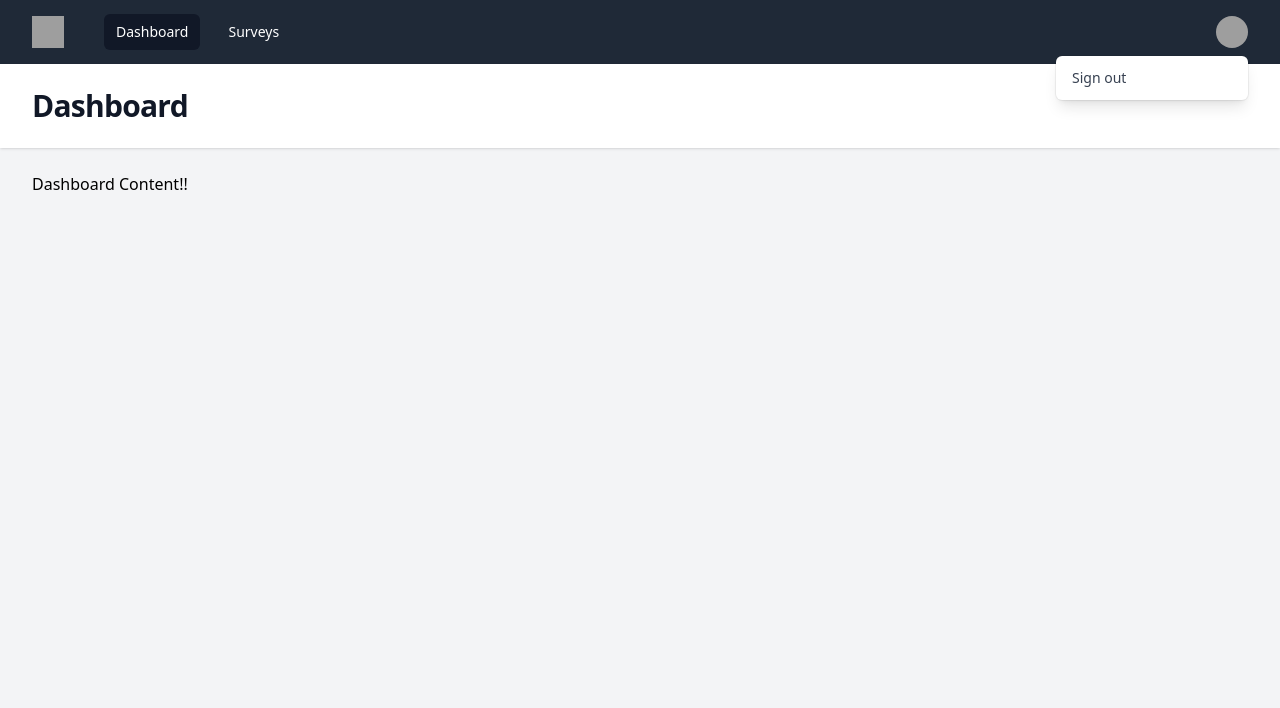
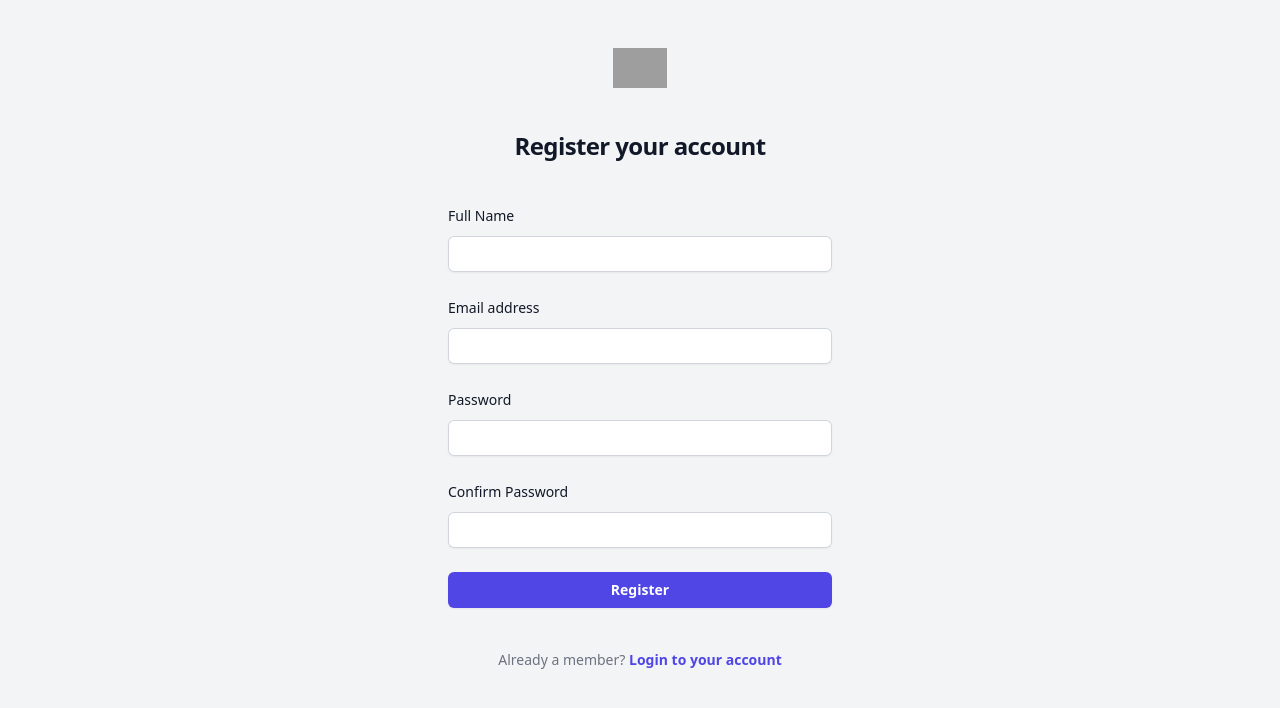
Before and after one commit to Asad9299/vue-public-surveys, a Vue app: page /register in a window 1280 px wide. Before the commit this address led to /dashboard. Shown: the top 708 px of the page. Built offline with nearby package versions, Linux system fonts and the light colour scheme; grey boxes are pictures that could not be loaded.

Commit message:
Registeration with serverside validations, pinia set and toastification messages

```diff
--- a/package.json
+++ b/package.json
@@ -14,7 +14,8 @@
     "heroicons": "^2.1.5",
     "pinia": "^2.2.2",
     "vue": "^3.4.37",
-    "vue-router": "^4.4.3"
+    "vue-router": "^4.4.3",
+    "vue-toastification": "^2.0.0-rc.5"
   },
   "devDependencies": {
     "@tailwindcss/forms": "^0.5.8",
--- /dev/null
+++ b/src/helpers/utility.ts
@@ -0,0 +1,11 @@
+import { useToast } from 'vue-toastification';
+const toast = useToast();
+
+export const handleServerValidationErrors = (formKeys: Array<any>, errors: any) => {
+    for(const key of formKeys) {
+        if(key in errors) {
+          toast.error(errors?.[key][0]);
+          break;
+        }
+    }
+}
--- a/src/main.ts
+++ b/src/main.ts
@@ -1,5 +1,8 @@
 import { createApp } from 'vue'
 import { createPinia } from 'pinia'
+import Toast from 'vue-toastification'
+import 'vue-toastification/dist/index.css'
+
 import  router  from './router';
 import './style.css'
 import App from './App.vue'
@@ -7,5 +10,5 @@ import App from './App.vue'
 const app = createApp(App);
 app.use(createPinia());
 app.use(router);
-
+app.use(Toast);
 app.mount('#app')
--- a/src/router/index.ts
+++ b/src/router/index.ts
@@ -34,9 +34,9 @@ const router = createRouter({
 
 router.beforeEach((to, from, next: any) => {
     const userStoreObj = userStore();
-    if(to.meta.requiresAuth && !userStoreObj.authToken) {
+    if(to.meta.requiresAuth && !userStoreObj.userData.authToken) {
         next({name: 'login'});
-    } else if (userStoreObj.authToken && !to.meta.requiresAuth) {
+    } else if (userStoreObj.userData.authToken && !to.meta.requiresAuth) {
         next({name: 'dashboard'});
     } else {
         next();
--- a/src/store/user.ts
+++ b/src/store/user.ts
@@ -1,14 +1,35 @@
 import { defineStore } from "pinia";
-import { ref } from "vue";
+import { ref, reactive } from "vue";
 
 export type user = {
+  name: string,
+  email: string,
+  password?: string,
+  password_confirmation?: string,
   authToken?: string,
-  isLoggedIn: boolean
+  isLoggedIn?: boolean
 }
 
 export const userStore = defineStore('user', () => {
-    const authToken = ref('asad');
-    const isLoggedIn = ref(true);
+    // const authToken = ref('');
+    // const isLoggedIn = ref(true);
 
-    return { authToken, isLoggedIn }
+    const userData: user = reactive({
+        name: '',
+        email: '',
+        authToken: '',
+        isLoggedIn: false,
+      });
+
+    const setUser = (userObj: user) => {
+        userData.name = userObj.name;
+        userData.email = userObj.email;
+        userData.authToken = userObj.authToken;
+        userData.isLoggedIn = userObj.isLoggedIn;
+
+        console.log('set user data', userData);
+        sessionStorage.setItem('user', JSON.stringify(userData));
+    }
+
+    return { userData, setUser }
 })
--- a/src/views/auth/Register.vue
+++ b/src/views/auth/Register.vue
@@ -6,23 +6,37 @@
       </div>
 
       <div class="mt-10 sm:mx-auto sm:w-full sm:max-w-sm">
-        <form class="space-y-6" action="#" method="POST">
+        <form class="space-y-6" @submit.prevent="register()">
+
           <div>
-            <label for="email" class="block text-sm font-medium leading-6 text-gray-900">Email address</label>
+            <label for="name" class="block text-sm font-medium leading-6 text-gray-900">Full Name</label>
             <div class="mt-2">
-              <input id="email" name="email" type="email" autocomplete="email" required class="block w-full rounded-md border-0 py-1.5 text-gray-900 shadow-sm ring-1 ring-inset ring-gray-300 placeholder:text-gray-400 focus:ring-2 focus:ring-inset focus:ring-indigo-600 sm:text-sm sm:leading-6">
+              <input id="name" name="name" type="text"  class="block w-full rounded-md border-0 py-1.5 text-gray-900 shadow-sm ring-1 ring-inset ring-gray-300 placeholder:text-gray-400 focus:ring-2 focus:ring-inset focus:ring-indigo-600 sm:text-sm sm:leading-6" v-model="userData.name">
             </div>
           </div>
 
           <div>
-            <div class="flex items-center justify-between">
+            <label for="email" class="block text-sm font-medium leading-6 text-gray-900">Email address</label>
+            <div class="mt-2">
+              <input id="email" name="email" type="email" autocomplete="email" required class="block w-full rounded-md border-0 py-1.5 text-gray-900 shadow-sm ring-1 ring-inset ring-gray-300 placeholder:text-gray-400 focus:ring-2 focus:ring-inset focus:ring-indigo-600 sm:text-sm sm:leading-6" v-model="userData.email">
+            </div>
+          </div>
+
+          <div>
+            <div>
               <label for="password" class="block text-sm font-medium leading-6 text-gray-900">Password</label>
-              <div class="text-sm">
-                <a href="#" class="font-semibold text-indigo-600 hover:text-indigo-500">Forgot password?</a>
-              </div>
             </div>
             <div class="mt-2">
-              <input id="password" name="password" type="password" autocomplete="current-password" required class="block w-full rounded-md border-0 py-1.5 text-gray-900 shadow-sm ring-1 ring-inset ring-gray-300 placeholder:text-gray-400 focus:ring-2 focus:ring-inset focus:ring-indigo-600 sm:text-sm sm:leading-6">
+              <input id="password" name="password" type="password" autocomplete="current-password" required class="block w-full rounded-md border-0 py-1.5 text-gray-900 shadow-sm ring-1 ring-inset ring-gray-300 placeholder:text-gray-400 focus:ring-2 focus:ring-inset focus:ring-indigo-600 sm:text-sm sm:leading-6" v-model="userData.password">
+            </div>
+          </div>
+
+          <div>
+            <div>
+              <label for="password_confirmation" class="block text-sm font-medium leading-6 text-gray-900">Confirm Password</label>
+            </div>
+            <div class="mt-2">
+              <input id="password_confirmation" name="password_confirmation" type="password" autocomplete="current-password" required class="block w-full rounded-md border-0 py-1.5 text-gray-900 shadow-sm ring-1 ring-inset ring-gray-300 placeholder:text-gray-400 focus:ring-2 focus:ring-inset focus:ring-indigo-600 sm:text-sm sm:leading-6" v-model="userData.password_confirmation">
             </div>
           </div>
 
@@ -38,3 +52,47 @@
       </div>
     </div>
   </template>
+
+  <script setup lang="ts">
+    import { useRouter } from 'vue-router';
+    import ajax from '../../store/ajax.ts';
+    import type { user } from '../../store/user.ts';
+    import { userStore } from '../../store/user.ts';
+    import {reactive} from "vue";
+    import { useToast } from 'vue-toastification';
+    import { handleServerValidationErrors } from "../../helpers/utility.ts"
+
+    const userData: user = reactive({
+        name: '',
+        email: '',
+        password: '',
+        password_confirmation: ''
+    });
+
+    const userStoreObj = userStore();
+    const router       = useRouter();
+    const toast        = useToast();
+
+    const register = async () => {
+      try {
+        const ajaxObj = new ajax();
+        const registerResponse = await ajaxObj.post('register', userData);
+        if(registerResponse.status === 200) {
+          // Set the user in Pinia
+          userData.isLoggedIn = true;
+          userData.authToken = registerResponse.data.token;
+          userStoreObj.setUser(userData);
+
+          toast.success('Congratulations! You have been onboarded successfully!');
+          // redirect to dashboard
+          router.push({name: 'dashboard'});
+        }
+      } catch (error: any) {
+          if (error.response.status === 422) {
+            const formKeys = Object.keys(userData);
+            const errors   = error.response.data.errors;
+            handleServerValidationErrors(formKeys, errors);
+          }
+      }
+    }
+  </script>
```
Also changed, not shown: 2 other files (tests, documents, lock files or other folders).
